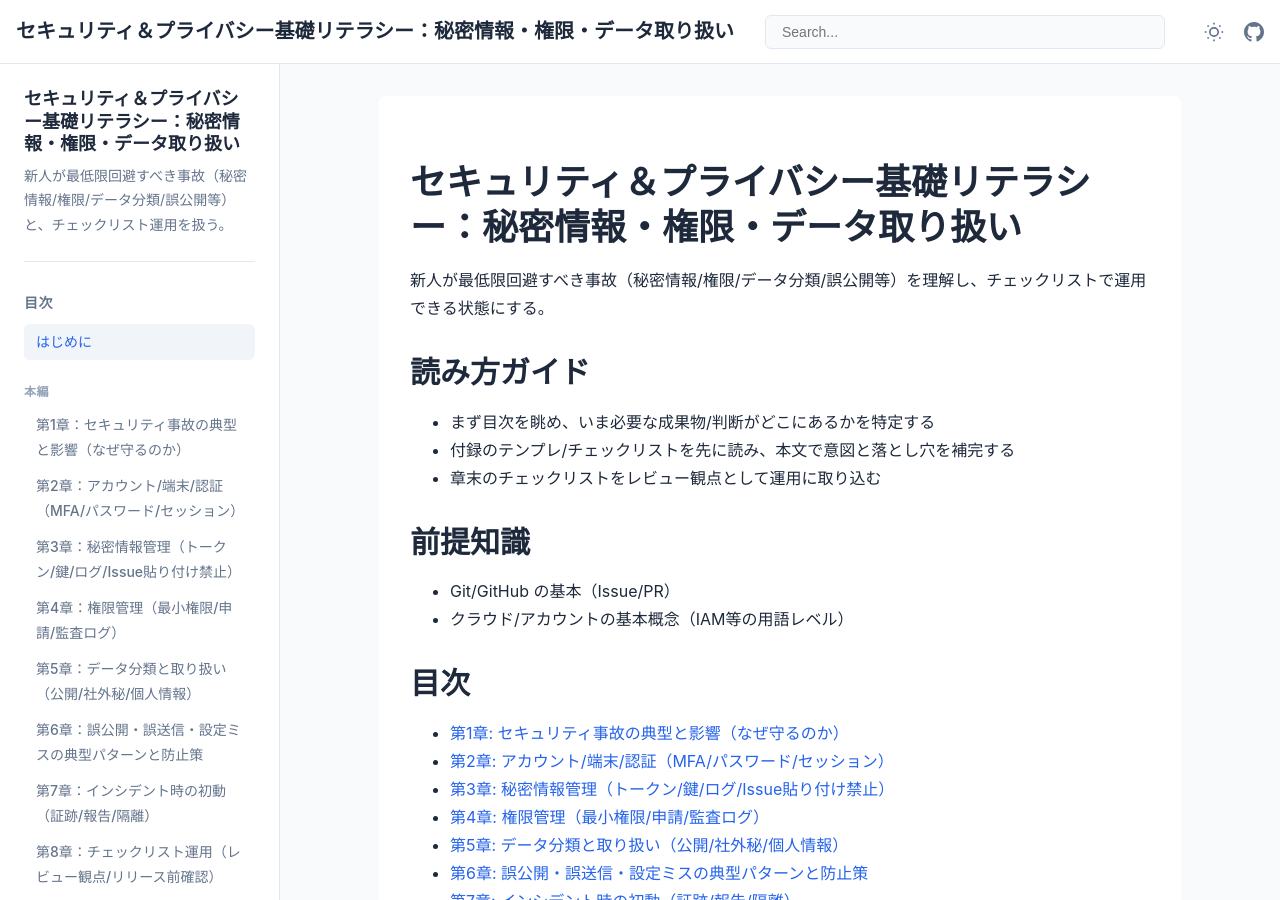
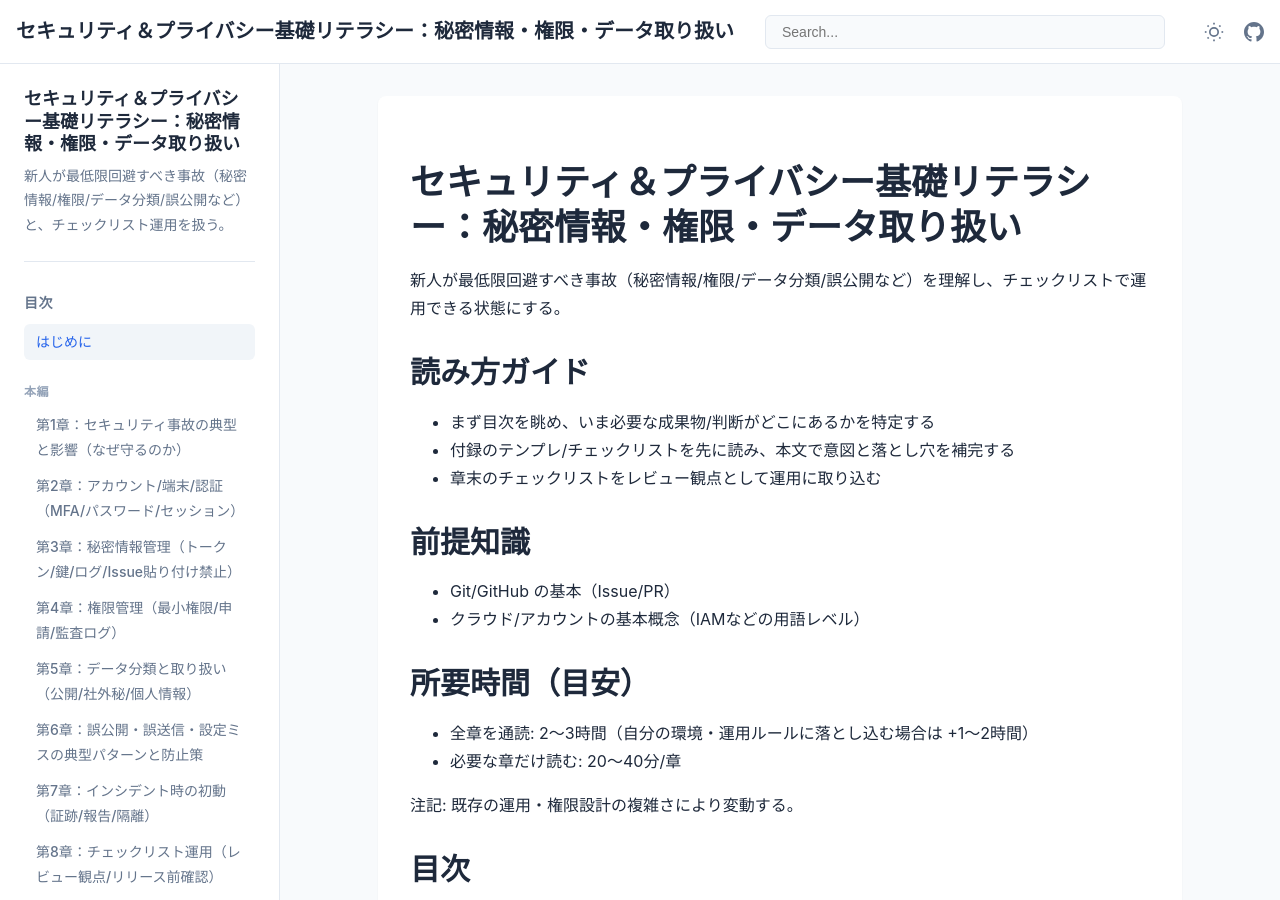
Before and after one commit to itdojp/security-privacy-literacy-book, a Jekyll site: the page built from docs/index.md, in a window 1280 px wide and 900 px high. Built offline with Jekyll 4.4.1, drawn with Linux system fonts in a browser that asks for light colours.

Commit message:
docs: 表記統一と所要時間追記

```diff
--- a/docs/_config.yml
+++ b/docs/_config.yml
@@ -1,5 +1,5 @@
 title: セキュリティ＆プライバシー基礎リテラシー：秘密情報・権限・データ取り扱い
-description: 新人が最低限回避すべき事故（秘密情報/権限/データ分類/誤公開等）と、チェックリスト運用を扱う。
+description: 新人が最低限回避すべき事故（秘密情報/権限/データ分類/誤公開など）と、チェックリスト運用を扱う。
 author: 株式会社アイティードゥ
 lang: ja
 url: https://itdojp.github.io
--- a/docs/index.md
+++ b/docs/index.md
@@ -1,13 +1,13 @@
 ---
 title: "セキュリティ＆プライバシー基礎リテラシー：秘密情報・権限・データ取り扱い"
-description: "新人が最低限回避すべき事故（秘密情報/権限/データ分類/誤公開等）を理解し、チェックリストで運用できる状態にする。"
+description: "新人が最低限回避すべき事故（秘密情報/権限/データ分類/誤公開など）を理解し、チェックリストで運用できる状態にする。"
 layout: book
 order: 0
 ---
 
 # セキュリティ＆プライバシー基礎リテラシー：秘密情報・権限・データ取り扱い
 
-新人が最低限回避すべき事故（秘密情報/権限/データ分類/誤公開等）を理解し、チェックリストで運用できる状態にする。
+新人が最低限回避すべき事故（秘密情報/権限/データ分類/誤公開など）を理解し、チェックリストで運用できる状態にする。
 
 ## 読み方ガイド
 
@@ -18,7 +18,14 @@ order: 0
 ## 前提知識
 
 - Git/GitHub の基本（Issue/PR）
-- クラウド/アカウントの基本概念（IAM等の用語レベル）
+- クラウド/アカウントの基本概念（IAMなどの用語レベル）
+
+## 所要時間（目安）
+
+- 全章を通読: 2〜3時間（自分の環境・運用ルールに落とし込む場合は +1〜2時間）
+- 必要な章だけ読む: 20〜40分/章
+
+注記: 既存の運用・権限設計の複雑さにより変動する。
 
 ## 目次
 
```
Also changed, not shown: docs/appendices/templates/data-classification/index.md (+2 -2 lines), docs/appendices/templates/threat-modeling/index.md (+1 -1 lines), docs/chapters/chapter-02/index.md (+1 -1 lines), docs/chapters/chapter-03/index.md (+2 -2 lines).
